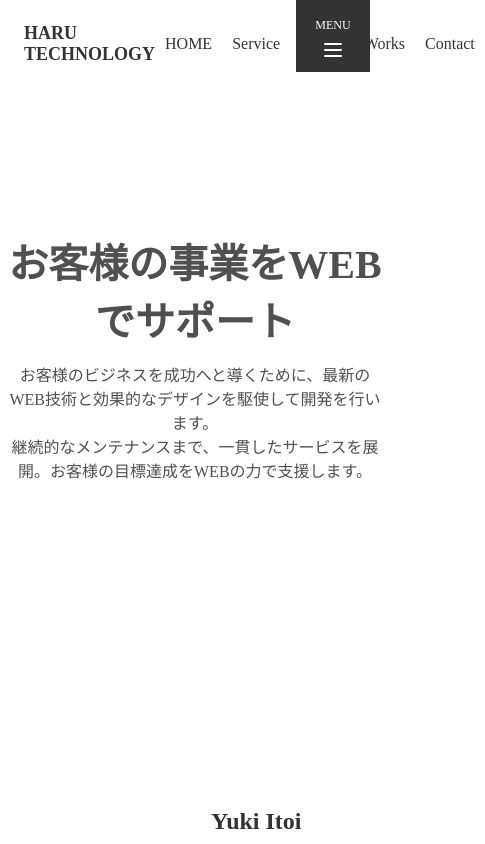
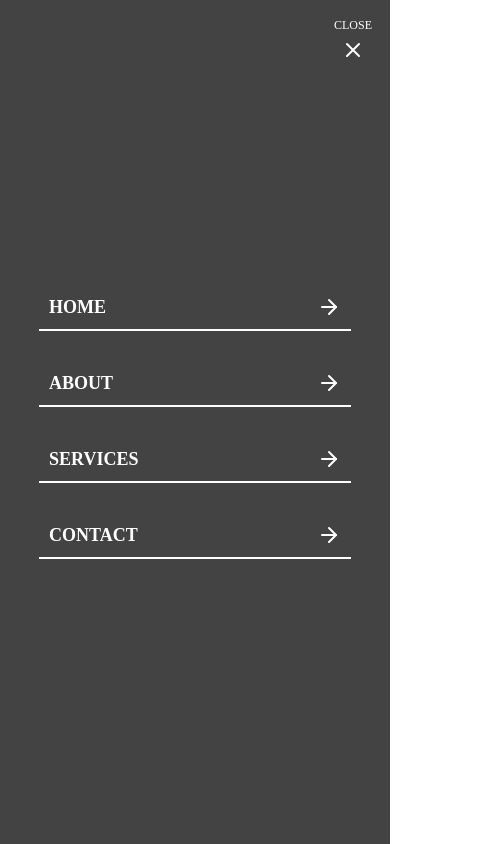
Before and after one commit to yuuki999/blog, a Next.js app: page / in a window 390 px wide. Both pictures are taken after a click on the button "MENU". Shown: the top 844 px of the page, 485 px wide, since content can reach past the window. Built offline with nearby package versions, Linux system fonts and the light colour scheme.

Commit message:
ハンバーガーメニューの実装

```diff
--- /dev/null
+++ b/src/app/components/FullScreenMenu.tsx
@@ -0,0 +1,69 @@
+import React from 'react';
+import styles from '../styles/full_screen_menu.module.scss';
+import { X, ArrowRight } from 'lucide-react';
+
+interface FullScreenMenuProps {
+  isOpen: boolean;
+  onClose: () => void;
+}
+
+const FullScreenMenu: React.FC<FullScreenMenuProps> = ({ isOpen, onClose }) => {
+  if (!isOpen) return null;
+
+  const handleLinkClick = (e: React.MouseEvent<HTMLAnchorElement>, href: string) => {
+    e.preventDefault();
+    onClose();
+
+    if (href.startsWith('#')) {
+      setTimeout(() => {
+        const element = document.querySelector(href);
+        if (element) {
+          element.scrollIntoView({ behavior: 'smooth' });
+        }
+      }, 300);
+    } else {
+      setTimeout(() => {
+        window.location.href = href;
+      }, 300);
+    }
+  };
+
+  return (
+    <div className={`${styles.fullScreenMenu} ${isOpen ? styles.open : ''}`}>
+      <button className={styles.closeButton} onClick={onClose}>
+        <span className={styles.closeText}>Close</span>
+        <X size={24} />
+      </button>
+      <nav className={styles.menuItems}>
+        <ul>
+          <li>
+            <a href="/" onClick={(e) => handleLinkClick(e, '/')}>
+              <span className={styles.menuText}>Home</span>
+              <ArrowRight size={24} className={styles.menuIcon} />
+            </a>
+          </li>
+          <li>
+            <a href="#about" onClick={(e) => handleLinkClick(e, '#about')}>
+              <span className={styles.menuText}>About</span>
+              <ArrowRight size={24} className={styles.menuIcon} />
+            </a>
+          </li>
+          <li>
+            <a href="#service" onClick={(e) => handleLinkClick(e, '#service')}>
+              <span className={styles.menuText}>Services</span>
+              <ArrowRight size={24} className={styles.menuIcon} />
+            </a>
+          </li>
+          <li>
+            <a href="/contact" onClick={(e) => handleLinkClick(e, '/contact')}>
+              <span className={styles.menuText}>Contact</span>
+              <ArrowRight size={24} className={styles.menuIcon} />
+            </a>
+          </li>
+        </ul>
+      </nav>
+    </div>
+  );
+};
+
+export default FullScreenMenu;
--- a/src/app/components/Navigation.tsx
+++ b/src/app/components/Navigation.tsx
@@ -6,6 +6,7 @@ import navStyles from '../styles/navigation.module.scss';
 import Link from 'next/link';
 import { usePathname } from 'next/navigation';
 import { useMediaQuery, mediaQuery } from '../hooks/useMediaQuery';
+import FullScreenMenu from './FullScreenMenu';
 import { Menu } from 'lucide-react';
 
 const navItems = [
@@ -58,32 +59,7 @@ function Navigation() {
               <span className={navStyles.menuText}>Menu</span>
               <Menu size={24} />
             </button>
-            {isMenuOpen && (
-              <div className={styles.mobileMenu}>
-                <Link href="/" className={styles.navItem}>HOME</Link>
-                {visibleItems.map(item => (
-                  item.isInternal ? (
-                    <a
-                      key={item.id}
-                      href={`#${item.id}`}
-                      onClick={scrollToSection(item.id)}
-                      className={styles.navItem}
-                    >
-                      {item.label}
-                    </a>
-                  ) : (
-                    <Link
-                      key={item.id}
-                      href={item.href || '/'}
-                      className={styles.navItem}
-                      onClick={() => setIsMenuOpen(false)}
-                    >
-                      {item.label}
-                    </Link>
-                  )
-                ))}
-              </div>
-            )}
+            <FullScreenMenu isOpen={isMenuOpen} onClose={() => setIsMenuOpen(false)} />
           </>
         ) : (
           <>
--- a/src/app/styles/base.module.scss
+++ b/src/app/styles/base.module.scss
@@ -20,7 +20,7 @@
     @include mobile {
         flex-direction: column;
         align-items: flex-start;
-        padding: 4px 20px;
+        padding: 2px 0 2px 20px;
     }
 }
 
--- /dev/null
+++ b/src/app/styles/full_screen_menu.module.scss
@@ -0,0 +1,87 @@
+.fullScreenMenu {
+  position: fixed;
+  top: 0;
+  left: 0;
+  width: 100vw;
+  height: 100vh;
+  max-width: 100%;
+  overflow-x: hidden;
+  background-color: rgb(67, 67, 67);
+  transition: transform 0.5s ease;
+  transform: translateY(-100%);
+  display: flex;
+  flex-direction: column;
+  align-items: center;
+  justify-content: center;
+  z-index: 1001;
+}
+
+.open {
+  height: 100%;
+  transform: translateY(0);
+}
+
+.closeButton {
+  position: fixed;
+  top: -32px;
+  right: 0px;
+  background: none;
+  border: none;
+  color: white;
+  width: 74px;
+  padding: 50px 0 10px;
+  font-size: 18px;
+  cursor: pointer;
+  display: flex;
+  flex-direction: column;
+  align-items: center;
+  justify-content: center;
+  z-index: 1002; // メニューボタンより1高い値に設定
+}
+
+.closeText {
+  font-size: 12px;
+  margin-bottom: 5px;
+  text-transform: uppercase;
+}
+
+.menuItems {
+  text-align: left;
+  width: 80%;
+  max-width: 400px;
+
+  ul {
+    list-style-type: none;
+    padding: 0;
+  }
+
+  li {
+    margin: 30px 0;
+  }
+
+  a {
+    color: white !important;
+    text-decoration: none;
+    font-size: 36px;
+    font-weight: bold;
+    transition: color 0.3s ease;
+    display: flex;
+    align-items: center;
+    justify-content: space-between;
+    border-bottom: 2px solid white;
+    padding-bottom: 10px;
+    font-size: 18px !important;
+
+    &:hover {
+      color: #ddd;
+    }
+
+    .menuText {
+      text-transform: uppercase;
+    }
+
+    .menuIcon {
+      margin-left: 10px;
+    }
+  }
+}
--- a/src/app/styles/navigation.module.scss
+++ b/src/app/styles/navigation.module.scss
@@ -13,13 +13,14 @@
   width: 74px;
   padding: 50px 0 10px;
   color: #ffffff;
-  position: absolute;
+  position: fixed; // 固定位置に変更
   top: -32px;
-  right: 20px;
+  right: 0px;
   display: flex;
   flex-direction: column;
   align-items: center;
   justify-content: center;
+  z-index: 1000;
 }
 
 .menuText {
```
Also changed, not shown: 1 other file (tests, documents, lock files or other folders).
